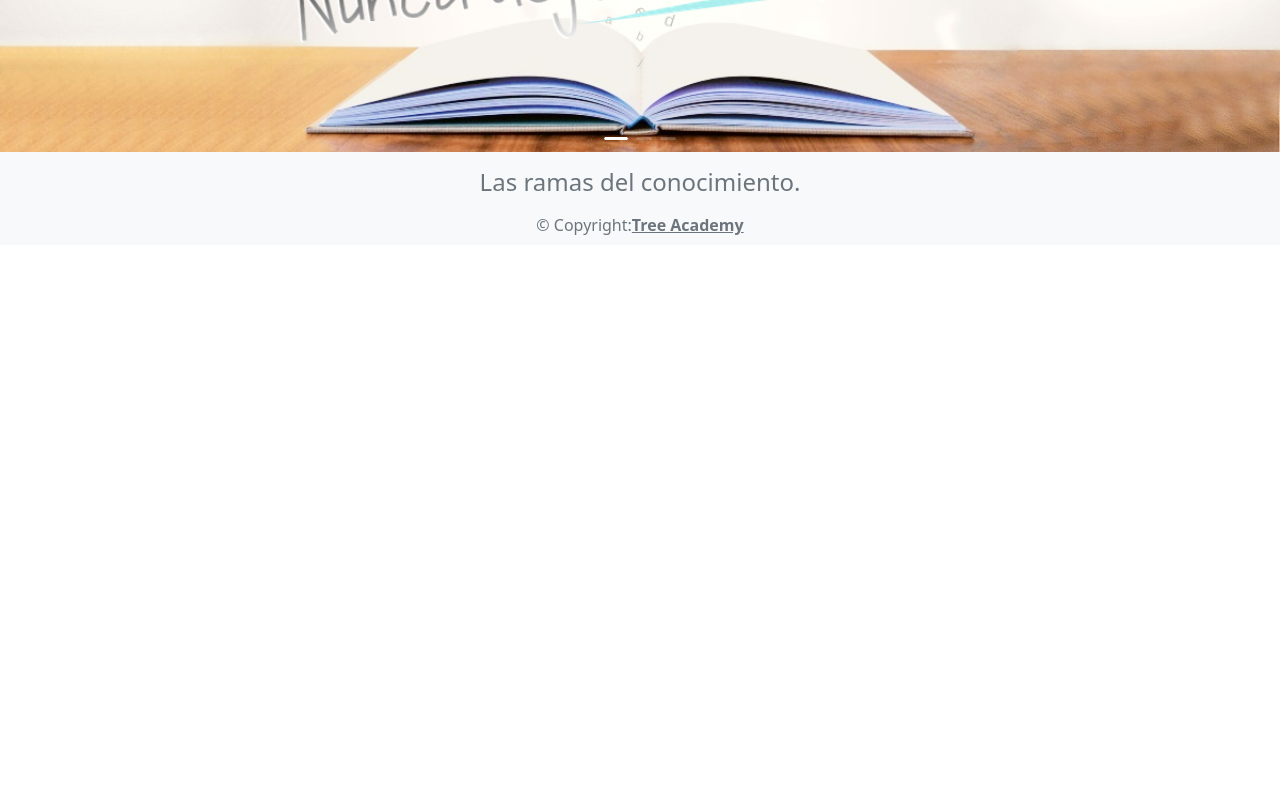
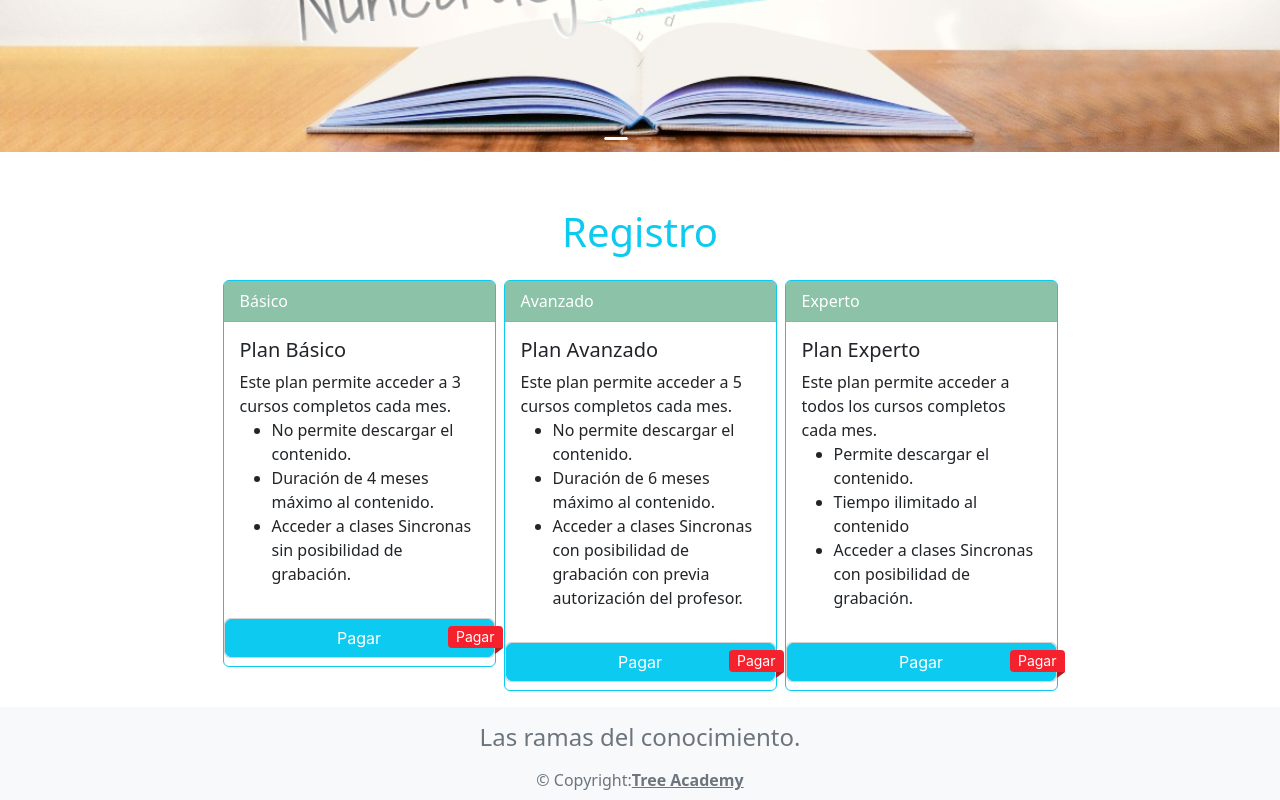
Before and after one commit to YSantanas/treeAcademy, a React (Create React App) app: page /planes in a window 1280 px wide. Shown: the part 309-1109 px from the top of the page. Before the commit the page ends 800 px from the top, so only its background shows below. Built offline with nearby package versions, Linux system fonts and the light colour scheme.

Commit message:
añadir planes

```diff
--- a/package.json
+++ b/package.json
@@ -3,6 +3,9 @@
   "version": "0.1.0",
   "private": true,
   "dependencies": {
+    "@emotion/react": "^11.10.5",
+    "@emotion/styled": "^11.10.5",
+    "@mui/material": "^5.11.2",
     "@reduxjs/toolkit": "^1.9.1",
     "@testing-library/jest-dom": "^5.16.5",
     "@testing-library/react": "^13.4.0",
--- a/src/App.js
+++ b/src/App.js
@@ -13,6 +13,7 @@ import Inicio from './paginas/Inicio';
 import Login from './paginas/Login';
 import { Provider } from 'react-redux';
 import { store } from './app/store';
+import Planes from './paginas/Planes';
 
 const App = () => {
   return (
@@ -25,6 +26,7 @@ const App = () => {
           <Route path="/registro" element={<Registro />} />
           <Route path="/catalogo" element={<Cursos />} />
           <Route path="/acerca" element={<Inicio />} />
+          <Route path="/planes" element={<Planes />} />
           <Route path="/" element={<Comienzo />} />
           <Route path="/login" element={<Login />} />
         </Routes>
--- a/src/components/Navbar.js
+++ b/src/components/Navbar.js
@@ -25,6 +25,9 @@ const Navbar = () => {
             <NavLink to="/catalogo" className="nav-link">
               Cursos
             </NavLink>
+            <NavLink to="/planes" className="nav-link">
+             Planes
+            </NavLink>
           </Nav>
           <Nav>
             <NavLink to="/login" className="nav-link">
--- /dev/null
+++ b/src/paginas/Planes.js
@@ -0,0 +1,132 @@
+import Card from "react-bootstrap/Card";
+import Col from "react-bootstrap/Col";
+import Row from "react-bootstrap/Row";
+import Button from "react-bootstrap/Button";
+
+import { Badge, Space } from "antd";
+
+const Planes = () => {
+  return (
+    <div className="container mt-2 mb-3">
+
+
+      <h1 className="text-center text-info pb-3" style={{ minHeight: 'auto', paddingTop: '2vh', marginTop: '5vh' }}>Registro</h1>
+
+      <Row xs={1} md={3} className="g-2 justify-content-center">
+        <Col className="col-md-3 pl-5">
+          <Card border="info" style={{ width: "auto" }}>
+            <Card.Header className="bg-success opacity-50 text-white">
+              Básico
+            </Card.Header>
+            <Card.Body>
+              <Card.Title>Plan Básico</Card.Title>
+              <Card.Text>
+                Este plan permite acceder a 3 cursos completos cada mes.
+                <br />
+                <ul>
+                  <li type="disc">No permite descargar el contenido.</li>
+                  <li type="disc">Duración de 4 meses máximo al contenido.</li>
+                  <li type="disc">
+                    Acceder a clases Sincronas sin posibilidad de grabación.
+                  </li>
+                </ul>
+              </Card.Text>
+            </Card.Body>
+            <Card.Footer class="d-flex justify-content-center pb-2">
+              <Space
+                direction="vertical"
+                size="middle"
+                style={{ width: "100%" }}
+              >
+                <Badge.Ribbon text="Pagar" color="red">
+                  <Card title="Pushes open the window" size="small">
+                    <Button className="btn btn-info text-white opacity-70">
+                      Pagar
+                    </Button>
+                  </Card>
+                </Badge.Ribbon>
+              </Space>
+            </Card.Footer>
+          </Card>
+        </Col>
+
+        <Col className="col-md-3 pl-5">
+          <Card border="info" style={{ width: "auto" }}>
+            <Card.Header className="bg-success opacity-50 text-white">
+              Avanzado
+            </Card.Header>
+            <Card.Body>
+              <Card.Title>Plan Avanzado</Card.Title>
+              <Card.Text>
+                Este plan permite acceder a 5 cursos completos cada mes.
+                <br />
+                <ul>
+                  <li type="disc">No permite descargar el contenido.</li>
+                  <li type="disc">Duración de 6 meses máximo al contenido.</li>
+                  <li type="disc">
+                    Acceder a clases Sincronas con posibilidad de grabación con
+                    previa autorización del profesor.
+                  </li>
+                </ul>
+              </Card.Text>
+            </Card.Body>
+            <Card.Footer class="d-flex justify-content-center pb-2">
+              <Space
+                direction="vertical"
+                size="middle"
+                style={{ width: "100%" }}
+              >
+                <Badge.Ribbon text="Pagar" color="red">
+                  <Card title="Pushes open the window" size="small">
+                  <Button className="btn btn-info text-white opacity-70">
+                      Pagar
+                    </Button>
+                  </Card>
+                </Badge.Ribbon>
+              </Space>
+            </Card.Footer>
+          </Card>
+        </Col>
+
+        <Col className="col-md-3 pl-5">
+          <Card border="info" style={{ width: "auto" }}>
+            <Card.Header className="bg-success opacity-50 text-white">
+              Experto
+            </Card.Header>
+            <Card.Body>
+              <Card.Title>Plan Experto</Card.Title>
+              <Card.Text>
+                Este plan permite acceder a todos los cursos completos cada mes.
+                <br />
+                <ul>
+                  <li type="disc">Permite descargar el contenido.</li>
+                  <li type="disc">Tiempo ilimitado al contenido</li>
+                  <li type="disc">
+                    Acceder a clases Sincronas con posibilidad de grabación.
+                  </li>
+                </ul>
+              </Card.Text>
+            </Card.Body>
+            <Card.Footer class="d-flex justify-content-center pb-2">
+              <Space
+                direction="vertical"
+                size="middle"
+                style={{ width: "100%" }}
+              >
+                <Badge.Ribbon text="Pagar" color="red">
+                  <Card title="Pushes open the window" size="small">
+                  <Button className="btn btn-info text-white opacity-70">
+                      Pagar
+                    </Button>
+                  </Card>
+                </Badge.Ribbon>
+              </Space>
+            </Card.Footer>
+          </Card>
+        </Col>
+      </Row>
+    </div>
+  );
+};
+
+export default Planes;
```
Also changed, not shown: 1 other file (tests, documents, lock files or other folders).
